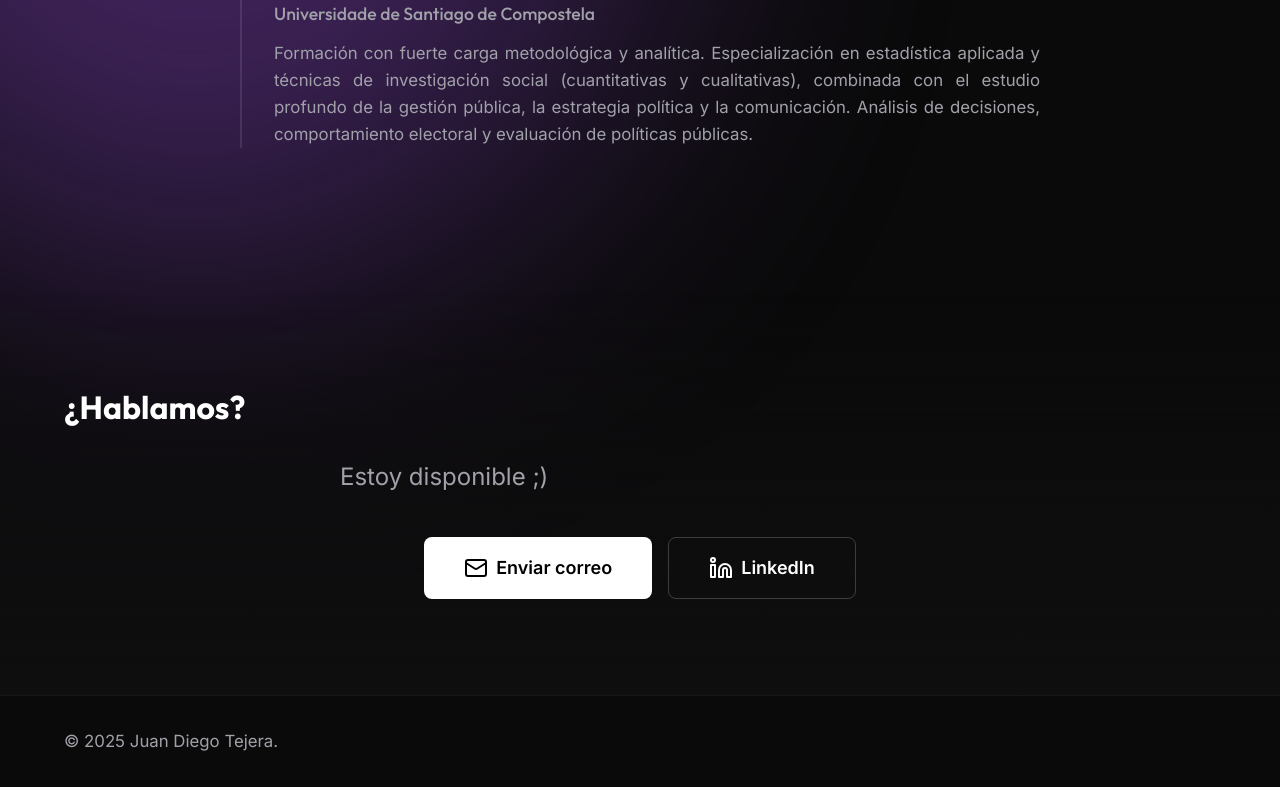
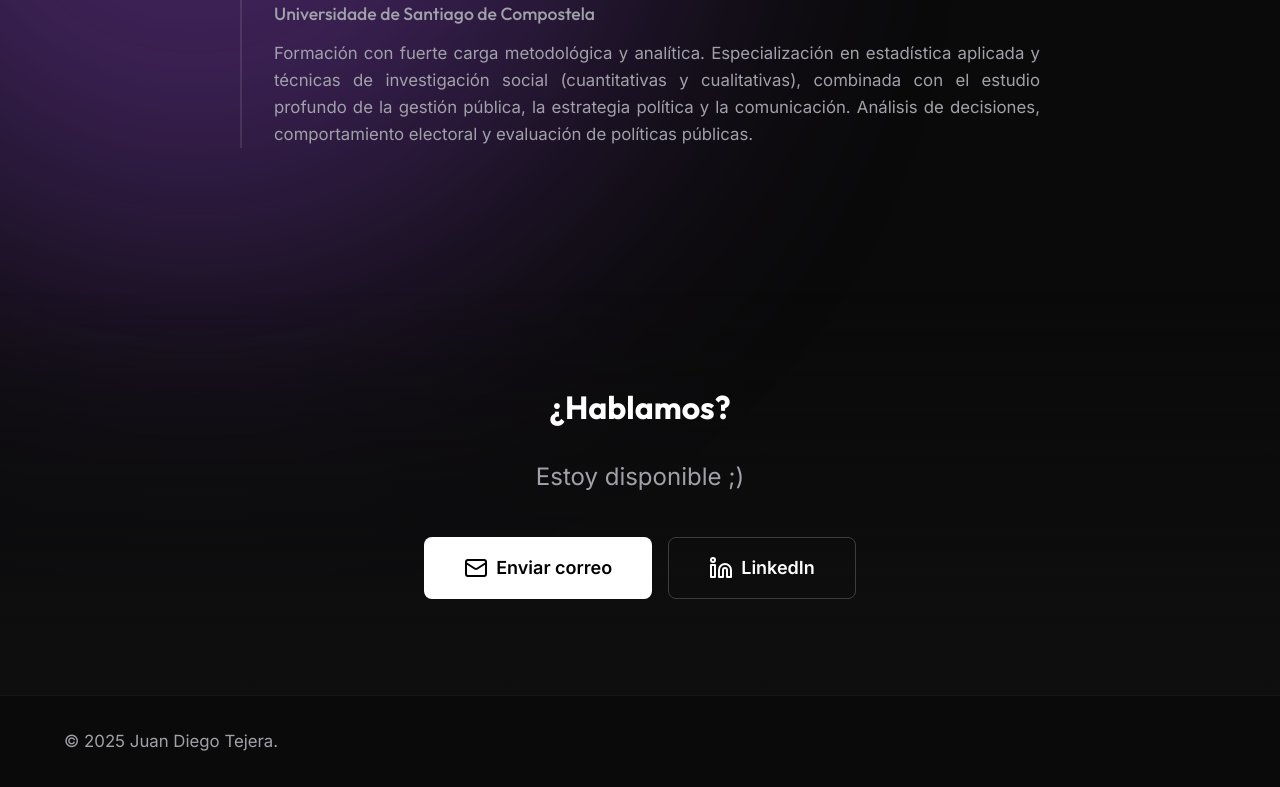
Before and after one commit to jdiegots/mi-portafolio, a React (Vite) app: page / in a window 1280 px wide. Shown: the part 4310-5097 px from the top of the page. Built offline with nearby package versions, Linux system fonts and the light colour scheme.

Commit message:
Center contact heading and lead text
Center the '¿Hablamos?' text and contact lead message.

```diff
--- a/src/Home.jsx
+++ b/src/Home.jsx
@@ -514,10 +514,10 @@ function Home() {
                             viewport={{ once: true }}
                             variants={fadeInUp}
                         >
-                            <h2>¿Hablamos?</h2>
-                            <p className="contact-lead">
+                            <h2><div style={{ display: 'flex', justifyContent: 'center', alignItems: 'center' }}>¿Hablamos?</div></h2>
+                            <p className="contact-lead"> <div style={{ display: 'flex', justifyContent: 'center', alignItems: 'center' }}>
                                 Estoy disponible ;)
-                            </p>
+                            </div></p>
                             <div style={{ display: 'flex', justifyContent: 'center', gap: '1rem', marginTop: '2rem', flexWrap: 'wrap' }}>
                                 <a href="mailto:jdiegotejeras@gmail.com" className="btn btn-primary btn-large">
                                     <Mail className="btn-icon" /> Enviar correo
```
